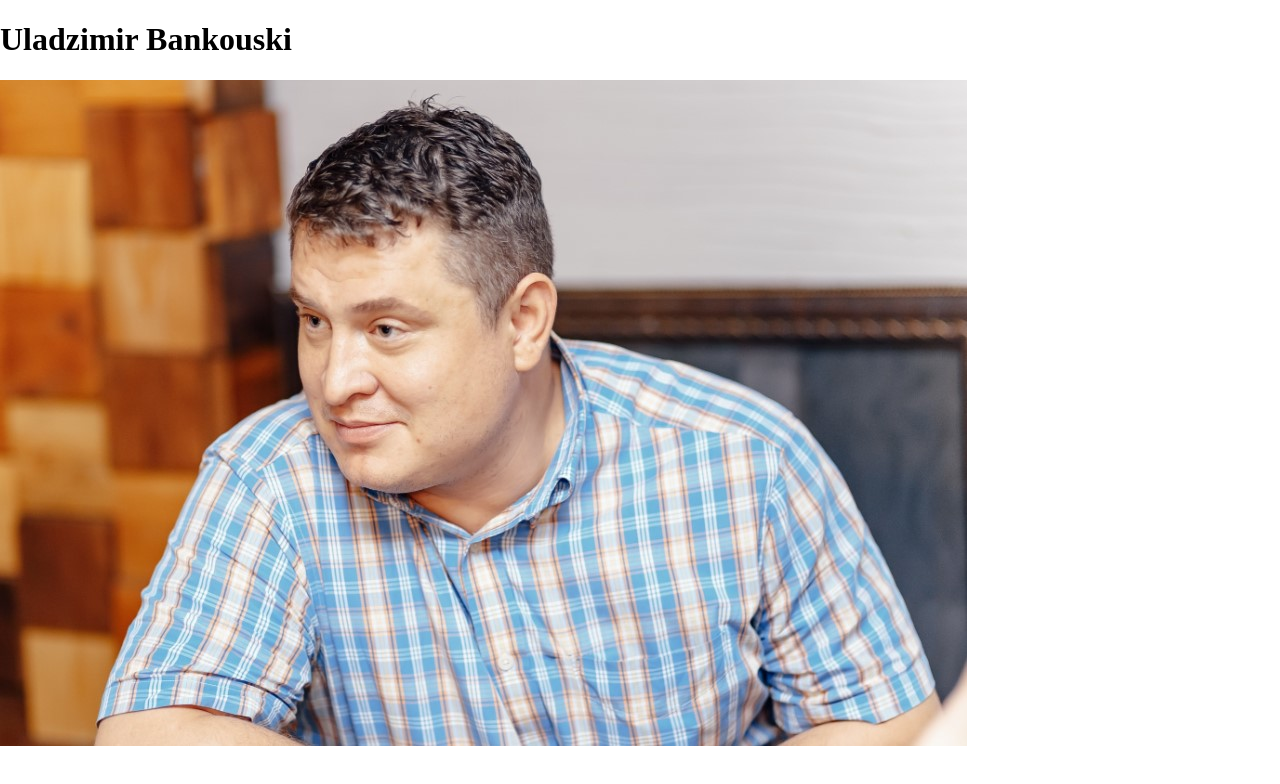
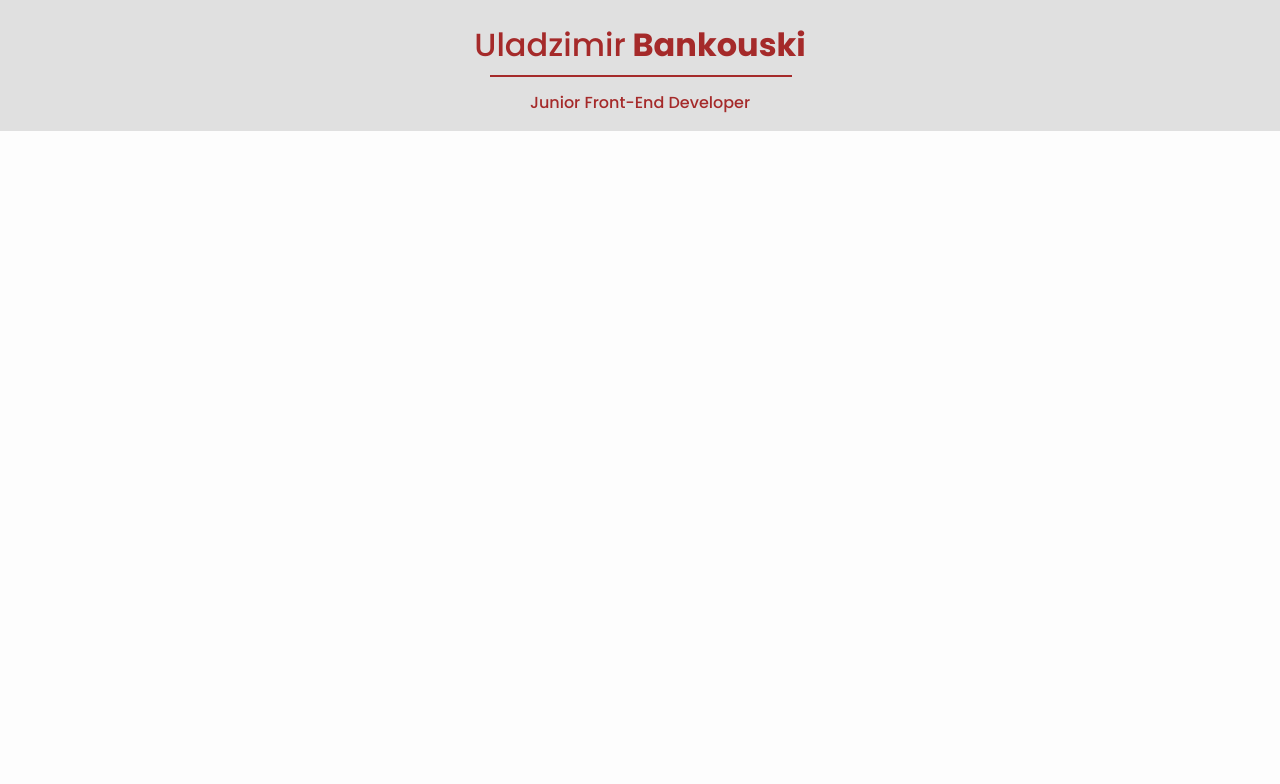
Before and after one commit to uladban/rsschool-cv, a plain HTML site: page index.html in a window 1280 px wide. Drawn offline with Linux system fonts and the light colour scheme.

Commit message:
feat: create header

```diff
--- a/css/style.css
+++ b/css/style.css
@@ -1,5 +1,54 @@
 *{
     box-sizing: border-box;
-    margin: 0;
+}
+body{
+    font-family: 'Poppins', sans-serif;
+    font-weight: 400;
+    font-size: 16px;
+    line-height: 26px;
+    color: brown;
+    background-color: #fdfdfd;
+    display: flex;
+    flex-direction: column;
+    justify-content: space-between;
+}
+.container {
+    max-width: 1200px;
+    margin: 0 auto;
     padding: 0;
 }
+.header{
+    background-color: #e0e0e0;
+    max-height: 150px;
+}
+
+.header__info{
+    max-width: 50%;
+    text-align: center;
+    margin: 0 auto;
+    text-align: center;
+    line-height: 48px;
+}
+.header__info-span{
+    font-weight: 500;
+}
+.header__info-name{
+    font-weight: 700;
+    font-size: 32px;
+    position: relative;
+}
+.header__info-pos{
+    font-weight: 500;
+    font-size: 16px;
+    line-height: 24px;
+}
+.header__info-name::after{
+    position: absolute;
+    content: '';
+    left: 25%;
+    bottom: -15%;
+    width: 300px;
+    background: brown;
+    border: 1px solid brown;
+
+}
--- a/index.html
+++ b/index.html
@@ -5,13 +5,34 @@
     <meta http-equiv="X-UA-Compatible" content="IE=edge">
     <meta name="viewport" content="width=device-width, initial-scale=1.0">
     <style></style>
-    <title>CV-HTML</title>
+    <title>CV</title>
+    <link rel="preconnect" href="https://fonts.googleapis.com">
+    <link rel="preconnect" href="https://fonts.gstatic.com" crossorigin>
+    <link href="https://fonts.googleapis.com/css2?family=Poppins:ital,wght@0,400;0,500;0,600;0,700;1,400&display=swap" rel="stylesheet">
+    <link rel="icon" href="assets/favicon.ico">
     <link href="./css/normalize.css" rel="stylesheet">
     <link href="./css/style.css" rel="stylesheet">
 </head>
 <body>
-    <h1>Uladzimir Bankouski</h1>
-    <img src="./assets/img/avatar.jpg" alt="my photo">
+    <header class="header">
+        <div class="container">
+                <div class="header__info">
+                    <h1 class="header__info-name">
+                        <span class="header__info-span">Uladzimir</span> Bankouski</h1>
+                    <h3 class="header__info-pos">Junior Front-End Developer</h3>
+                </div>
+        </div>
+    </header>
+    <main class="main">
+        <div class="container">
+            <div class="main__wrapper">
+
+            </div>
+        </div>
+    </main>
+    <footer class="footer">
+
+    </footer>
 
     <script src="./js/main.js"></script>
 </body>
```
